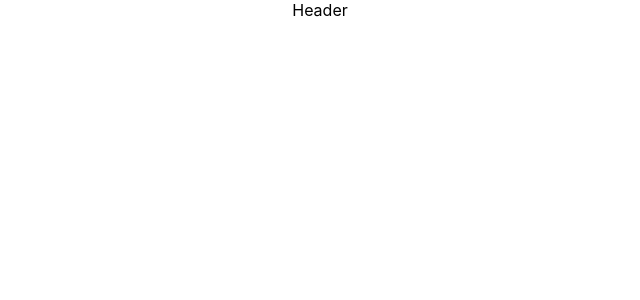
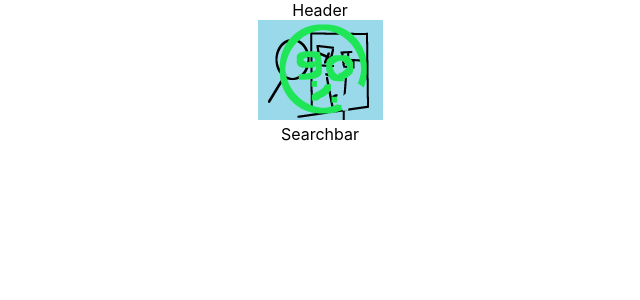
Before and after one commit to iAndRYou/RentALL, a React (Create React App) app in the folder frontend/: page / in a window 1280 px wide. Shown: the top 300 px of the page, without its empty margins (320-960 px from the left). Built offline with nearby package versions, Linux system fonts and the light colour scheme.

Commit message:
header,searchbar - basic structure

```diff
--- a/frontend/src/components/common/header/Header.jsx
+++ b/frontend/src/components/common/header/Header.jsx
@@ -1,9 +1,28 @@
 import React from 'react'
+import {Searchbar} from '../../common';
+import './Header.css';
+import logo from "../../../images/tlogo.png"
 
 function Header() {
   return (
-    <div>
+    <div className='header'>
         Header
+        <div className='header-top'>
+            <div className='logo-box'>
+                <div className='logo'>
+                    <img className='logo-img' src={logo} width="125px" height="100px"  alt="logo"></img>
+                </div>
+            </div>
+            <div className='login-box'>
+                {/*<Login />*/}
+            </div>
+        </div>
+
+        <div className='header-bottom'>
+            <div className='searchbar'>
+                {<Searchbar />}
+            </div>
+        </div>
     </div>
   )
 }
--- a/frontend/src/components/common/index.js
+++ b/frontend/src/components/common/index.js
@@ -1,5 +1,6 @@
 import Header from "./header";
-
+import Searchbar from "./searchbar";
 export{
     Header,
+    Searchbar
 }
--- /dev/null
+++ b/frontend/src/components/common/searchbar/Searchbar.jsx
@@ -0,0 +1,9 @@
+import React from 'react'
+import './Searchbar.css';
+
+function Searchbar() {
+  return (
+    <div>Searchbar</div>
+  )
+}
+export default Searchbar;
--- /dev/null
+++ b/frontend/src/components/common/searchbar/index.js
@@ -0,0 +1,2 @@
+import Searchbar from "./Searchbar";
+export default Searchbar;
```
Also changed, not shown: frontend/src/components/common/searchbar/Searchbar.css (added), frontend/src/images/tlogo.png (added).
